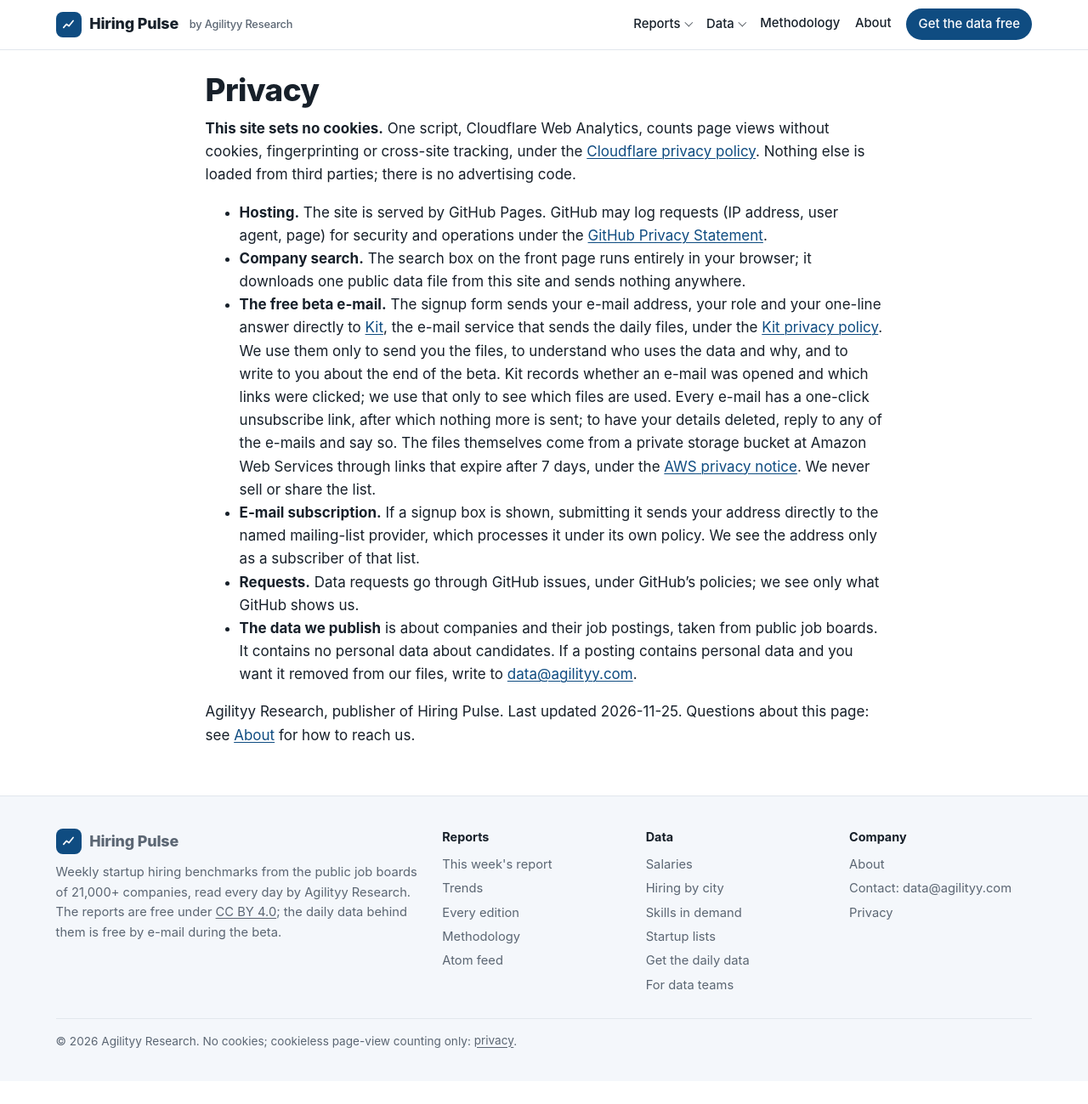
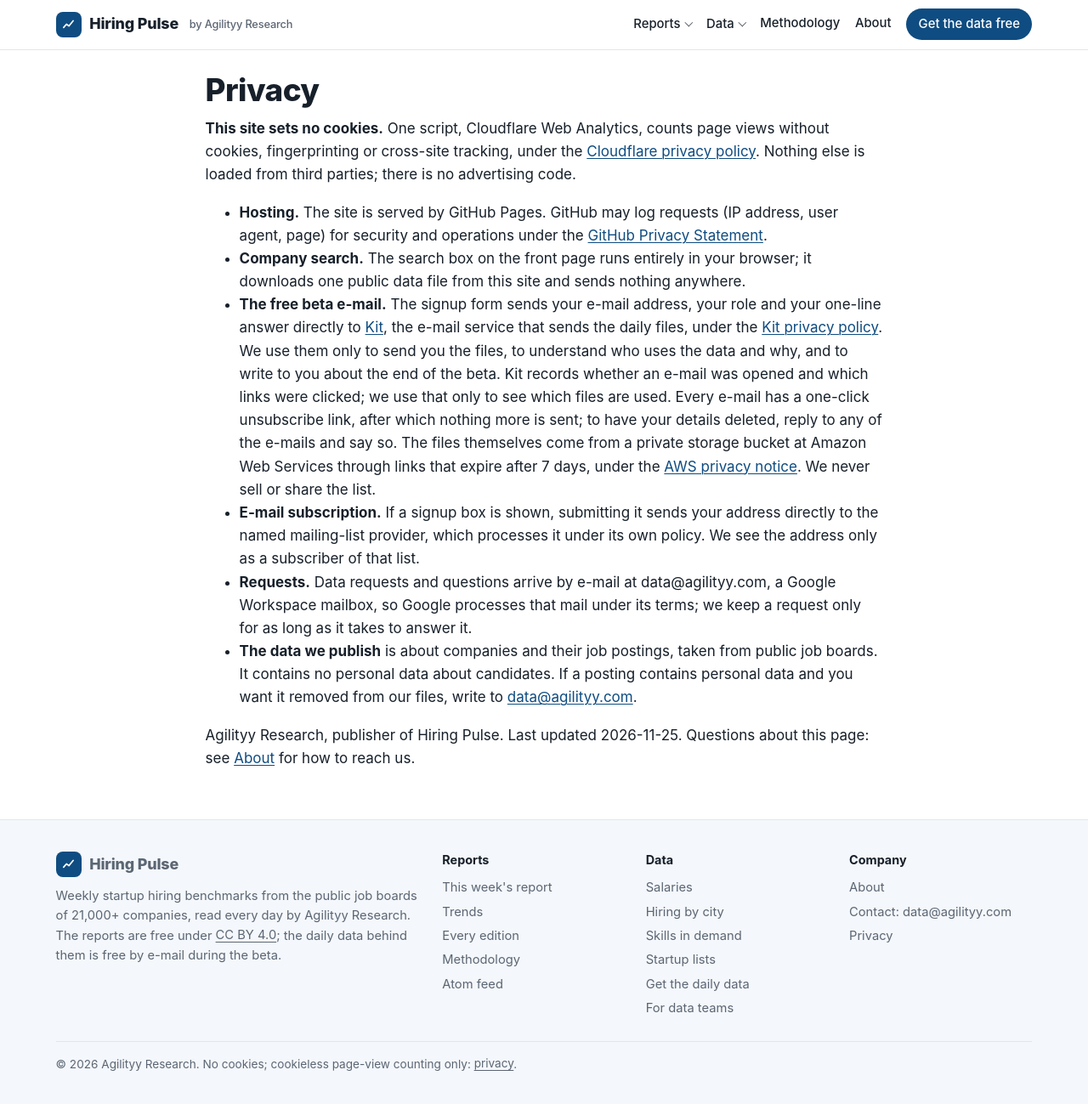
Before and after one commit to agilityy-research/hiring-pulse, a Jekyll site: the page built from privacy.md, in a window 1280 px wide and 1299 px high. Shown: the whole window at 85% size. Built offline with Jekyll 4.4.1, drawn with Linux system fonts in a browser that asks for light colours; our own code applies the rules of GitHub Pages for plain Markdown files.

Commit message:
Privacy: requests arrive by e-mail, not GitHub issues
Co-Authored-By: Claude Fable 5.1 <noreply@anthropic.com>

```diff
--- a/privacy.md
+++ b/privacy.md
@@ -26,7 +26,8 @@ loaded from third parties; there is no advertising code.
 {%- endif %}
 - **E-mail subscription.** If a signup box is shown, submitting it sends your address directly to the named
   mailing-list provider, which processes it under its own policy. We see the address only as a subscriber of that list.
-- **Requests.** Data requests go through GitHub issues, under GitHub's policies; we see only what GitHub shows us.
+- **Requests.** Data requests and questions arrive by e-mail at data@agilityy.com, a Google Workspace mailbox, so Google
+  processes that mail under its terms; we keep a request only for as long as it takes to answer it.
 - **The data we publish** is about companies and their job postings, taken from public job boards. It contains no
   personal data about candidates. If a posting contains personal data and you want it removed from our files, write to
   [data@agilityy.com](mailto:data@agilityy.com?subject=Hiring%20Pulse%20removal%20request).
```
